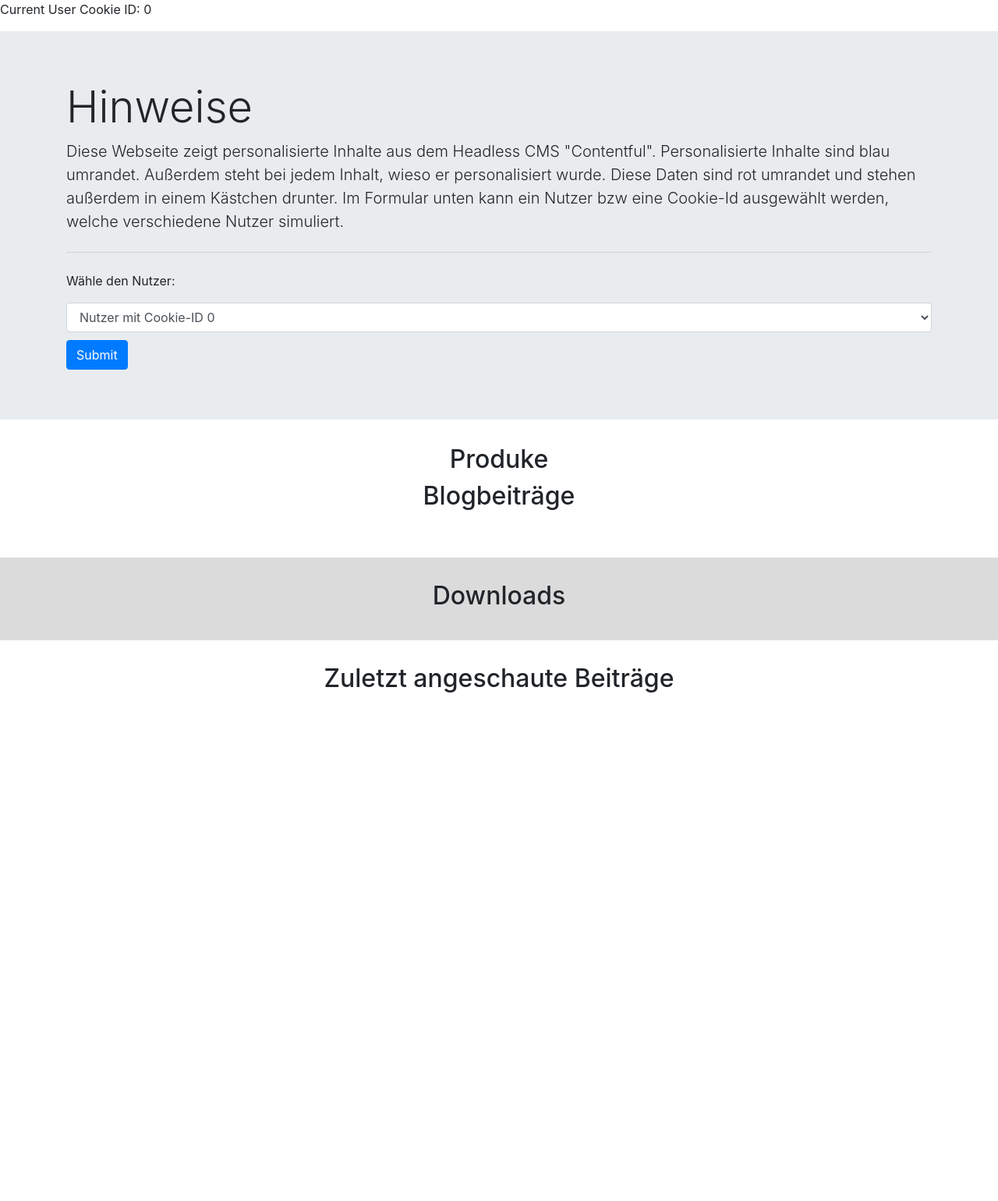
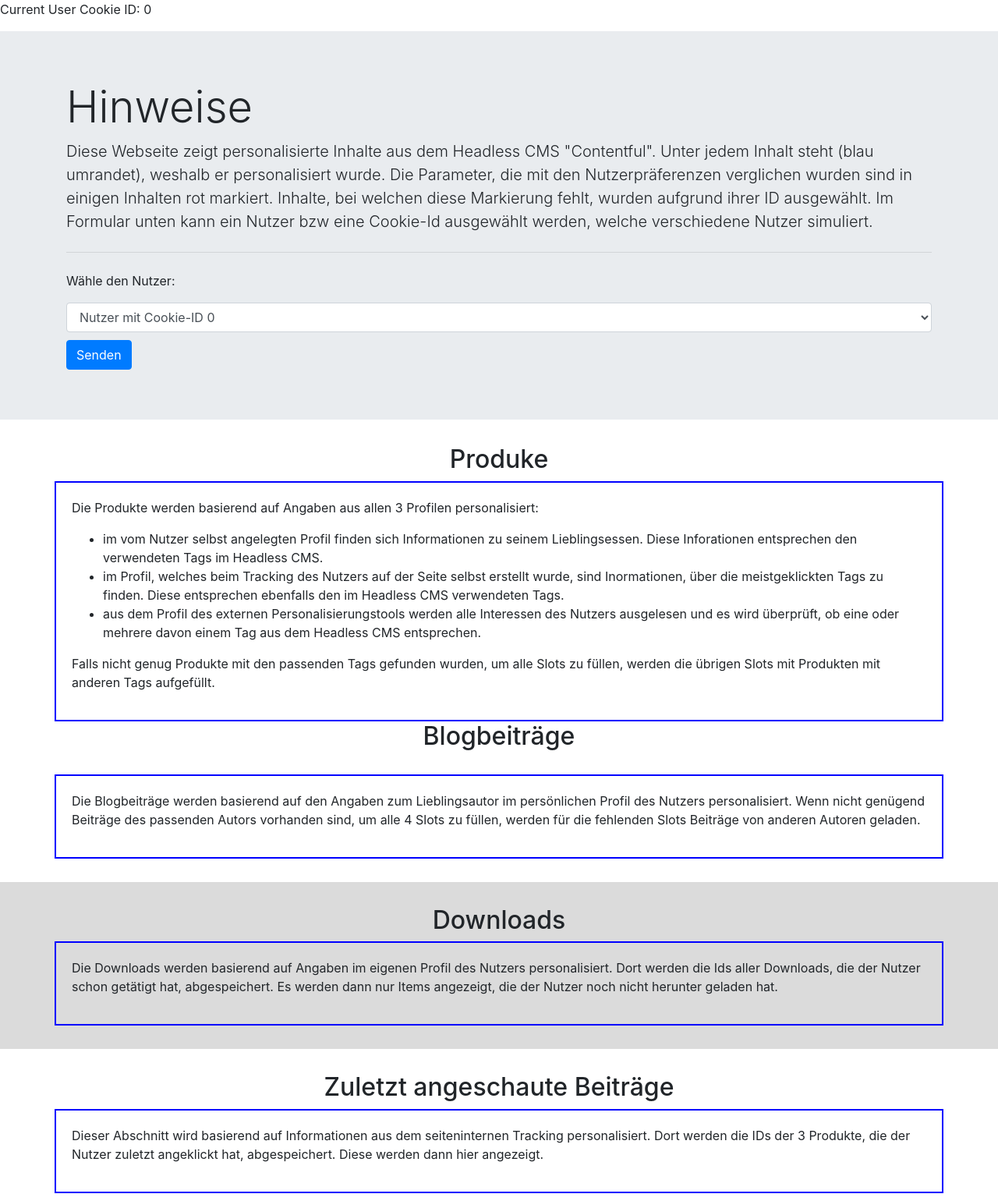
Before and after one commit to Tobsii/ThesisCode, a website: page index.html in a window 1280 px wide. Shown: the whole page at 78% size. Before the commit the page ends 898 px from the top, so only its background shows below. Drawn offline with nearby package versions, Linux system fonts and the light colour scheme; no server answers.

Commit message:
farbliche Markierung der Personalisierten Inhalte und ERklärungen

```diff
--- a/index.html
+++ b/index.html
@@ -23,10 +23,11 @@
 				<h1 class="display-4">Hinweise</h1>
 				<p class="lead">
 					Diese Webseite zeigt personalisierte Inhalte aus dem Headless CMS "Contentful".
-					Personalisierte Inhalte sind blau umrandet. Außerdem steht bei jedem Inhalt,
-					wieso er personalisiert wurde. Diese Daten sind rot umrandet und stehen außerdem
-					in einem Kästchen drunter. Im Formular unten kann ein Nutzer bzw eine Cookie-Id
-					ausgewählt werden, welche verschiedene Nutzer simuliert.
+					Unter jedem Inhalt steht (blau umrandet), weshalb er personalisiert wurde. Die Parameter,
+					die mit den Nutzerpräferenzen verglichen wurden sind in einigen Inhalten rot markiert. Inhalte,
+					bei welchen diese Markierung fehlt, wurden aufgrund ihrer ID ausgewählt.
+					Im Formular unten kann ein Nutzer bzw eine Cookie-Id ausgewählt werden, welche
+					verschiedene Nutzer simuliert.
 				</p>
 				<hr class="my-4">
 				<p>Wähle den Nutzer: </p>
@@ -37,36 +38,89 @@
 					<option value="3">Nutzer mit Cookie-ID 3</option>
 					<option value="4">Nutzer mit Cookie-ID 4</option>
 				</select>
-					<button class="btn btn-primary" onclick="getCookieId()">Submit</button>
+				<button class="btn btn-primary" onclick="getCookieId()">Senden</button>
 			</div>
 		</div>
 	</section>
 
 	<section class="produkte-area">
-		<h2 class="text-center">Produke</h3>
 		<div class="container">
+			<h2 class="text-center">Produke</h2>
 			<div class="row" id="produkte"></div>
+			<div class="row">
+				<div class="persoInfo">
+					<p>
+						Die Produkte werden basierend auf Angaben aus allen 3 Profilen personalisiert:
+						<ul>
+							<li>
+								im vom Nutzer selbst angelegten Profil finden sich Informationen zu
+								seinem Lieblingsessen. Diese Inforationen entsprechen den verwendeten
+								Tags im Headless CMS.
+							</li>
+							<li>
+								im Profil, welches beim Tracking des Nutzers auf der Seite selbst erstellt
+								wurde, sind Inormationen, über die meistgeklickten Tags zu finden. Diese
+								entsprechen ebenfalls den im Headless CMS verwendeten Tags.
+							</li>
+							<li>
+								aus dem Profil des externen Personalisierungstools werden alle Interessen des
+								Nutzers ausgelesen und es wird überprüft, ob eine oder mehrere davon einem Tag
+								aus dem Headless CMS entsprechen.
+							</li>
+						</ul>
+						Falls nicht genug Produkte mit den passenden Tags gefunden wurden, um alle Slots
+						zu füllen, werden die übrigen Slots mit Produkten mit anderen Tags aufgefüllt.
+					</p>
+				</div>
+			</div>
 		</div>
 	</section>
 
 	<section class="blog-area">
 		<div class="container">
-			<h2 class="text-center">Blogbeiträge</h3>
+			<h2 class="text-center">Blogbeiträge</h2>
 			<div class="row" id="blog"></div>
+			<div class="row">
+				<div class="persoInfo">
+					<p>Die Blogbeiträge werden basierend auf den Angaben zum Lieblingsautor im
+						persönlichen Profil des Nutzers personalisiert. Wenn nicht genügend Beiträge
+						des passenden Autors vorhanden sind, um alle 4 Slots zu füllen, werden für
+						die fehlenden Slots Beiträge von anderen Autoren geladen.</p>
+				</div>
+			</div>
 		</div>
 	</section>
 
 	<section class="download-area">
 		<div class="container">
-			<h2 class="text-center">Downloads</h3>
+			<h2 class="text-center">Downloads</h2>
 			<div class="row" id="downloads"></div>
+			<div class="row">
+				<div class="persoInfo">
+					<p>
+						Die Downloads werden basierend auf Angaben im eigenen Profil des Nutzers
+						personalisiert. Dort werden die Ids aller Downloads, die der Nutzer schon
+						getätigt hat, abgespeichert. Es werden dann nur Items angezeigt, die der
+						Nutzer noch nicht herunter geladen hat.
+					</p>
+				</div>
+			</div>
 		</div>
 	</section>
 
 	<section class="zuletztAngeschaut-area">
-		<h2 class="text-center">Zuletzt angeschaute Beiträge</h3>
+		<h2 class="text-center">Zuletzt angeschaute Beiträge</h2>
 		<div class="container">
 			<div class="row" id="zuletztAngeschaut"></div>
+			<div class="row">
+				<div class="persoInfo">
+					<p>
+						Dieser Abschnitt wird basierend auf Informationen aus dem seiteninternen
+						Tracking personalisiert. Dort werden die IDs der 3 Produkte, die
+						der Nutzer zuletzt angeklickt hat, abgespeichert. Diese werden dann hier angezeigt.
+					</p>
+				</div>
+			</div>
 		</div>
 	</section>
 
@@ -97,7 +151,7 @@
 					<p>Nationalität: {{nationalitaet}}</p>
 					<p>Art : {{art}}</p>
 					<p>Besonderheit : {{besonderheit}}</p>
-					<p><small class="tags">Tags Neu : {{tagsNeu}}</small></p>
+					<p><small class="persoBase">Tags Neu : {{tagsNeu}}</small></p>
 				</div>
 			</div>
 		</div>
@@ -117,7 +171,7 @@
 				</div>
 				<div class="autorInfo">
 					<img src="{{{imgAutorURL}}}" alt="{{autorName}}" class="img-fluid img-thumbnail rounded-circle">
-					<p>Autor: {{autorName}}</p>
+					<p class="persoBase">Autor: {{autorName}}</p>
 				</div>
 			</div>
 		</div>
@@ -128,8 +182,7 @@
 			<div class="col-lg-4 col-md-6" >
 			<div class="singleDownload rounded">
 				<h4>{{title}}</h4>
-				<small>Tags : {{tags}}</small>
-				<p><small class="tags">Tags Neu : {{tagsNeu}}</small></p>
+				<p><small>Tags Neu : {{tagsNeu}}</small></p>
 				<p>{{text}}</p>
 				<a class="btn btn-outline-info" href="{{{linkToFile}}}" role="button">Download</a>
 			</div>
@@ -149,7 +202,7 @@
 				<p>Nationalität: {{nationalitaet}}</p>
 				<p>Art : {{art}}</p>
 				<p>Besonderheit : {{besonderheit}}</p>
-				<p><small class="tags">Tags Neu : {{tagsNeu}}</small></p>
+				<p><small>Tags Neu : {{tagsNeu}}</small></p>
 			</div>
 		</div>
 	</script>
--- a/javascript/main.js
+++ b/javascript/main.js
@@ -113,7 +113,7 @@ function getBlogPost(author, categories) {
         client.getEntries({
           content_type: 'beitrag',
           limit: missingItems,
-          'fields.tags[in]': categories,
+          //'fields.tags[in]': categories,
           "fields.autor.fields.autorenname[ne]": author,
           "fields.autor.sys.contentType.sys.id": "autor"
         })
@@ -302,7 +302,6 @@ function mapEigenesProfil(cookie) {
       var birthday = user.birthday.split(".")
       ownAge = calculate_age(birthday[1], birthday[0], birthday[2])
       ownCategories = createCategoriesString(user.favoriteFood)
-
       console.log("ownData: " + ownAge, ownCategories, ownAuthor, ownDownloads, ownCountry)
     } // end if
 
@@ -351,9 +350,7 @@ function mapInternProfil(cookie) {
       internCountry = user.country
       internCategories = createCategoriesString(user.categories)
       internLastKlicked = createCategoriesString(user.lastKlickedProduct)
-
       console.log("internData: " + internCategories, internLastKlicked, internCountry)
-
     } // end if
   })
 }
@@ -396,7 +393,6 @@ function putCategoriesTogether() {
     uniqueCategories = allCategories.split(',').filter(function (item, i, allItems) {
       return i == allItems.indexOf(item);
     }).join(',');
-
   }
   return uniqueCategories
 }
--- a/style.css
+++ b/style.css
@@ -52,3 +52,18 @@
 .badge{
     margin-left: 10px;
 }
+
+.persoInfo{
+    border: 2px solid blue;
+    padding: 20px;
+}
+
+.persoBase{
+    color: red;
+    border: 1px solid red;
+    padding: 3px;
+}
+
+body{
+    padding-bottom: 10px;
+}
```
Also changed, not shown: javascript/bundle.js. Lines whose indentation alone changed are shown as unchanged.
